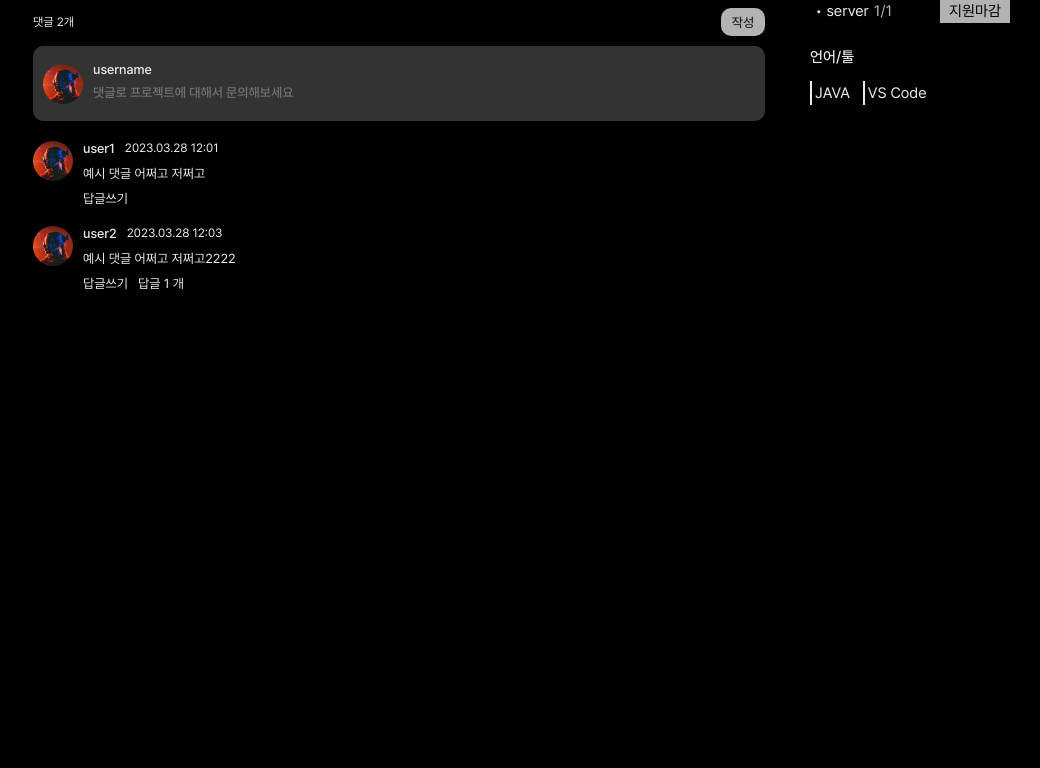
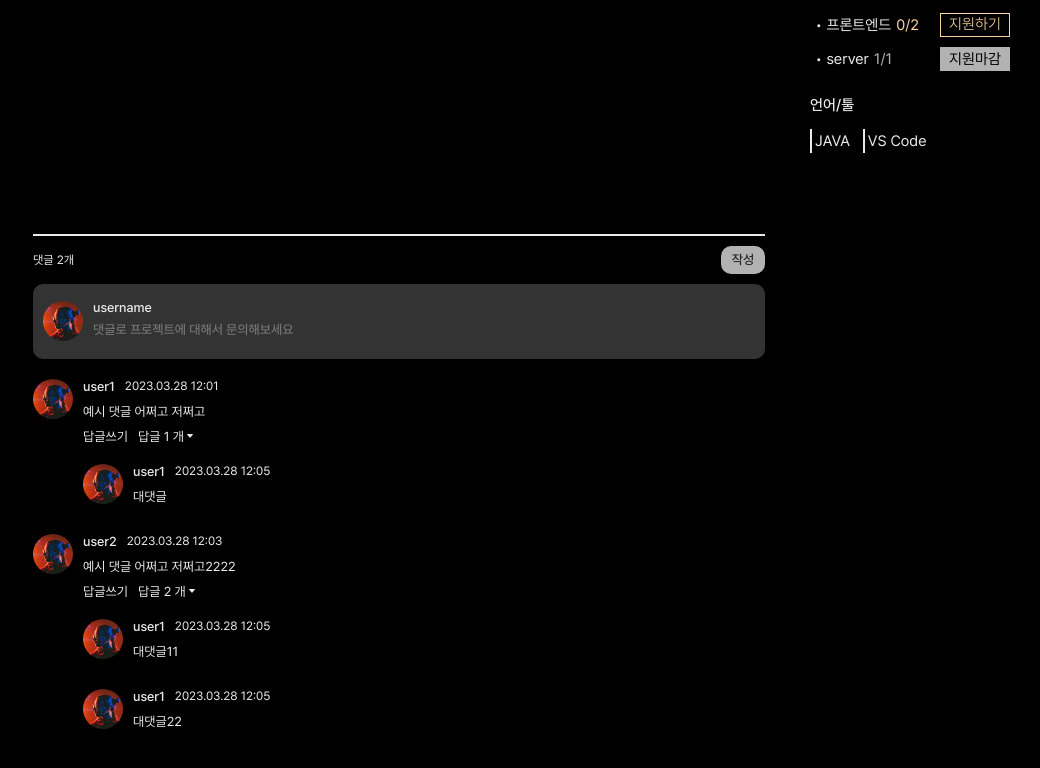
Before and after one commit to gnfnfnr/LetsGitIt, a React (Create React App) app in the folder src/main/resources/frontend/: page /TeamMatchingPost in a window 1280 px wide. Shown: the part 528-1296 px from the top of the page, without its empty margins (240-1280 px from the left). Before the commit the page ends 869 px from the top, so only its background shows below. Built offline with nearby package versions, Linux system fonts and the light colour scheme.

Commit message:
feat: add reply comment

```diff
--- a/src/main/resources/frontend/src/components/TeamMatching/Post/Comment.tsx
+++ b/src/main/resources/frontend/src/components/TeamMatching/Post/Comment.tsx
@@ -1,12 +1,18 @@
 import { useState } from "react";
 import styled from "styled-components";
 import basicProfile from "../../../styles/Icons/BasicProfile.png";
+import { BsFillCaretDownFill, BsFillCaretUpFill } from "react-icons/bs"
 
 const Wrapper = styled.div`
   display: flex;
   flex-direction: column;
   font-size: 12px;
   color: var(--color-sub-1);
+  svg{
+      width: 12px;
+      height: 8px;
+      fill: var(--color-sub-1);
+  }
 `;
 
 const WriteCommentBox = styled.div`
@@ -62,7 +68,6 @@ const CommentBoxContainer = styled.div`
 const CommentBox = styled.div`
   display: flex;
   flex-direction: row;
-  margin-bottom: 20px;
   margin-top: 20px;
   span{
       &.content{
@@ -115,6 +120,18 @@ const ContentContainer = styled.div`
   flex-direction: column;
 `;
 
+const ReplyContainer = styled.div`
+  display: inline-flex;
+  flex-direction: row;
+  align-items: center;
+  cursor: pointer;
+`;
+
+const ReplyComment = styled.div`
+    display: flex;
+    flex-direction: column;
+`;
+
 const PostComment = () => {
   const [commentNum, setCommentNum] = useState(2);
   const [user, setUser] = useState({
@@ -130,7 +147,12 @@ const PostComment = () => {
       username: "user1",
       content: "예시 댓글 어쩌고 저쩌고",
       time: "2023.03.28 12:01",
-      reply: []
+      reply: [{
+        //profileImg: img,
+        username: "user1",
+        content: "대댓글",
+        time: "2023.03.28 12:05"
+      },]
     },
     {
       //profileImg: img,
@@ -141,12 +163,23 @@ const PostComment = () => {
         {
           //profileImg: img,
           username: "user1",
-          content: "대댓글",
+          content: "대댓글11",
           time: "2023.03.28 12:05"
-        }
+        },
+        {
+            //profileImg: img,
+            username: "user1",
+            content: "대댓글22",
+            time: "2023.03.28 12:05"
+          },
       ]
     }
   ]);
+  const [showReply, setShowReply] = useState(true);
+  const onClickReply = () => {
+    setShowReply(!showReply);
+  }
+
   return (
     <Wrapper>
     <Top>
@@ -174,9 +207,28 @@ const PostComment = () => {
               <CommentBottom>
                 <span>답글쓰기</span>
                 {comment.reply.length > 0 ? (
-                  <span> 답글 {comment.reply.length} 개</span>
+                  <ReplyContainer onClick={onClickReply}>
+                      답글 {comment.reply.length} 개 <BsFillCaretDownFill/>
+                    </ReplyContainer>
                 ) : ( "" )}
-              </CommentBottom>
+                </CommentBottom>
+                {showReply &&
+                comment.reply.map((item) => (
+
+                    <CommentBox>
+                        <Avatar src={basicProfile} />
+                        <ContentContainer>
+                        <CommentTop>
+                            <span className="username">{item.username}</span>
+                            <span className="time">{item.time}</span>
+                        </CommentTop>
+                        <span className="content">{item.content}</span>
+                        </ContentContainer>
+                    </CommentBox>
+
+                ))
+                }
+
             </ContentContainer>
           </CommentBox>
         ))}
```
